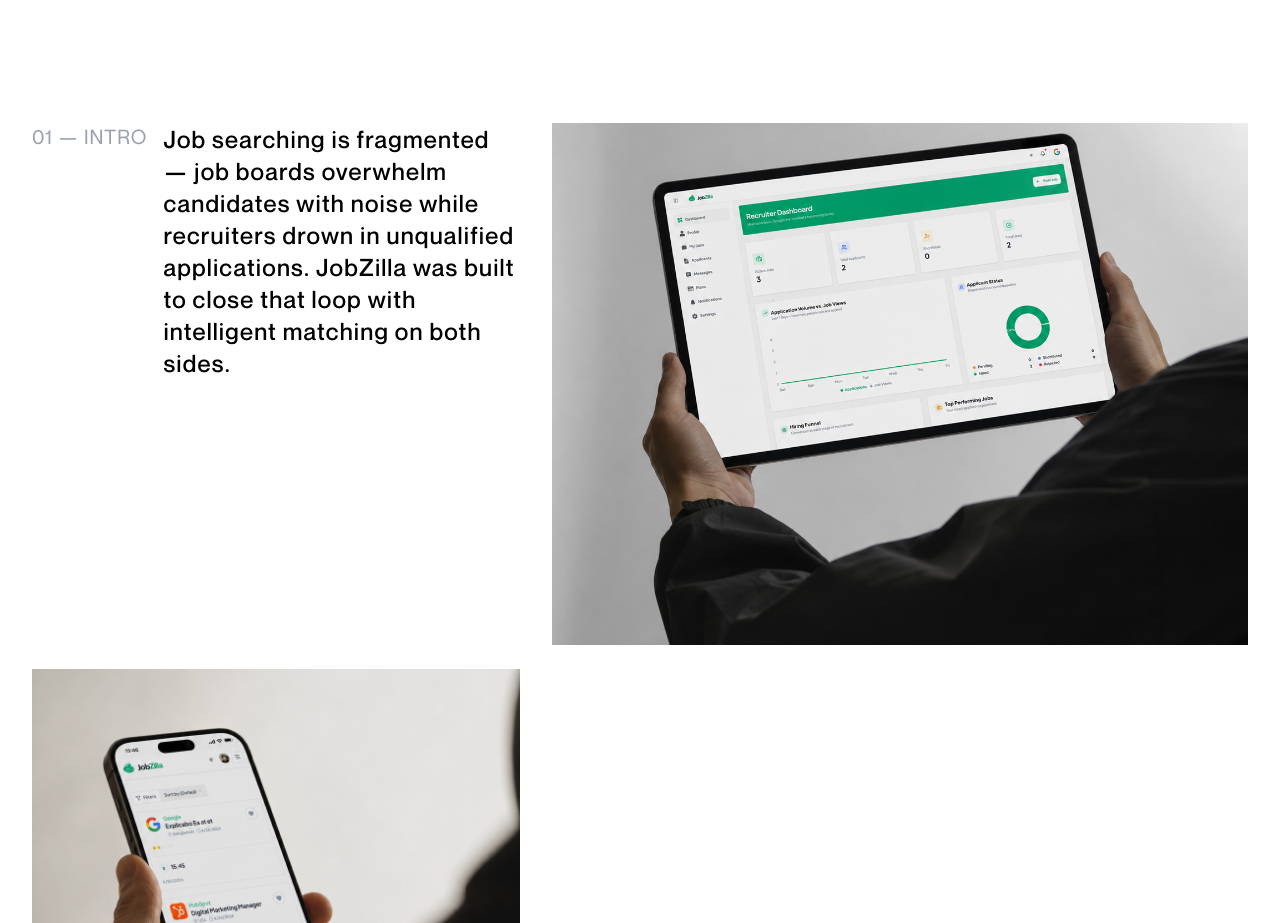
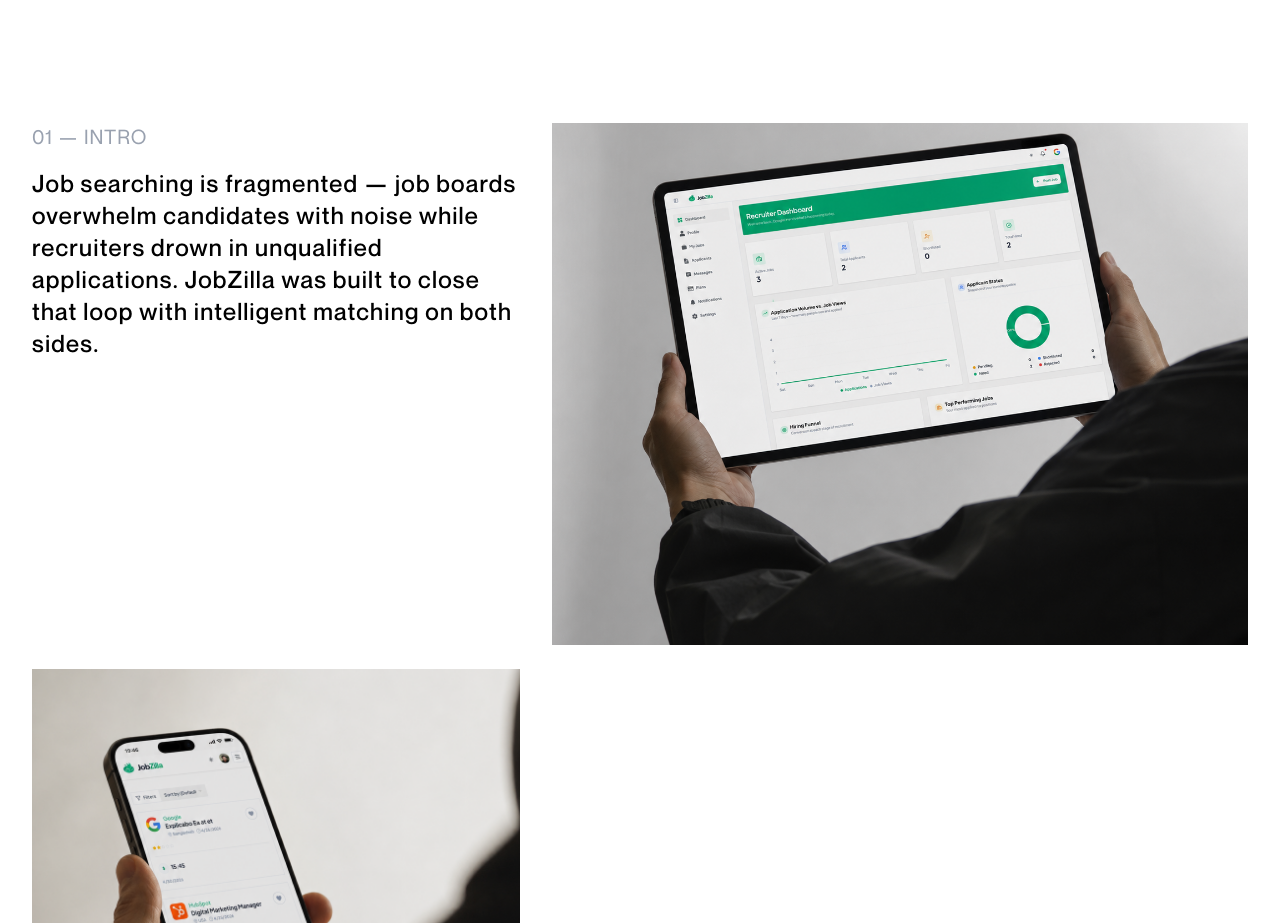
Before and after one commit to RahulKhanSuvo/RahulKhanSuvo, a Next.js app: page /project/JobZilla in a window 1280 px wide. Shown: the part 900-1823 px from the top of the page. Built offline with nearby package versions, Linux system fonts and the light colour scheme; no server answers.

Commit message:
ui: refactor case study section layout for text alignment

```diff
--- a/src/components/projectDetails/CaseStudySections.tsx
+++ b/src/components/projectDetails/CaseStudySections.tsx
@@ -36,11 +36,11 @@ export default function CaseStudySections({
         <div className="flex flex-col gap-10 md:gap-6">
           {/* Row 1: Intro Section (Text Left, Image Right) */}
           <div className="flex flex-col-reverse md:grid grid-cols-1 md:grid-cols-12 gap-4 md:gap-8 md:items-start">
-            <div className="md:col-span-5 flex flex-col lg:flex-row gap-2 md:gap-4 items-start justify-between">
+            <div className="md:col-span-5 flex flex-col gap-2 md:gap-4">
               <span className="text-base lg:text-xl uppercase text-gray-400 tracking-wider whitespace-nowrap">
                 {intro.index}
               </span>
-              <p className="text-base lg:text-2xl lg:max-w-lg font-medium text-black tracking-wider">
+              <p className="text-base lg:text-2xl font-medium text-black tracking-wider">
                 {intro.description}
               </p>
             </div>
```
